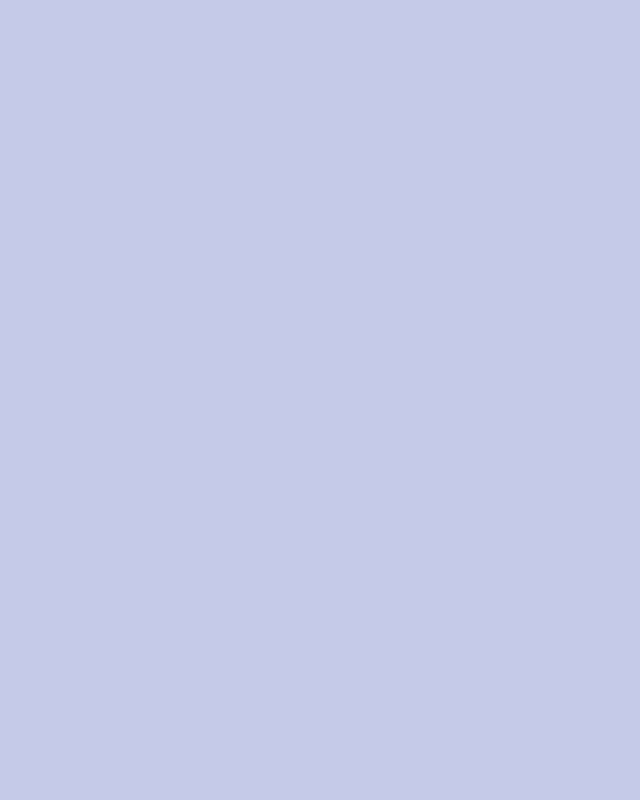
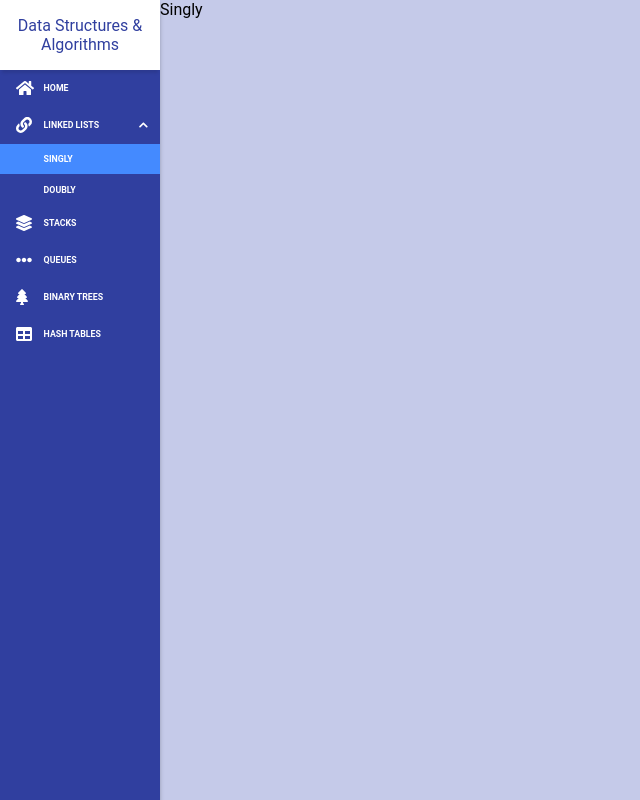
Before and after one commit to einnor/data-structures-and-algorithms, a React app: page /linked-lists/singly in a window 1280 px wide. Shown: the whole page, without its empty margins (0-640 px from the left). Built offline with nearby package versions, Linux system fonts and the light colour scheme.

Commit message:
Fixed bug in menu item logic

```diff
--- a/src/components/Menu/menuList.ts
+++ b/src/components/Menu/menuList.ts
@@ -17,7 +17,7 @@ const menuList: IMenuItem[] = [
     icon: faLink,
     children: [
       {
-        text: 'Single',
+        text: 'Singly',
         path: '/linked-lists/singly',
       },
       {
--- a/src/components/Menu/style.scss
+++ b/src/components/Menu/style.scss
@@ -1,6 +1,5 @@
 .menu-wrapper {
   display: grid;
   grid-auto-rows: min-content;
-  grid-row-gap: 0.5rem;
   width: 100%;
 }
--- a/src/components/MenuItem/index.tsx
+++ b/src/components/MenuItem/index.tsx
@@ -15,14 +15,15 @@ const MenuItem = ({ item, history }: Props & RouteComponentProps) => {
 
   const [isOpen, setIsOpen] = useState(history.location.pathname.startsWith(item.path));
 
-  const isActive = (path: string): boolean => history.location.pathname.startsWith(path);
+  const isActive = (path: string): boolean => history.location.pathname === path;
 
   const handleItemClick = (item: IMenuItem): void => {
     if (Array.isArray(item.children)) {
       setIsOpen(!isOpen);
-    } else {
-      history.push(item.path);
+      return;
     }
+
+    history.push(item.path);
   };
 
   return (
@@ -59,11 +60,11 @@ const MenuItem = ({ item, history }: Props & RouteComponentProps) => {
         isOpen && item.children ? item.children.map((child) => (
           <div
             key={child.text.replace(' ', '')}
-            className={`menu-item ${isActive(item.path) ? 'menu-item--active' : ''} menu-item--is-child`}
-            onClick={() => handleItemClick(item)}
+            className={`menu-item ${isActive(child.path) ? 'menu-item--active' : ''} menu-item--is-child`}
+            onClick={() => history.push(child.path)}
           >
             <div className="menu-item__left">
-              <span className="menu-item__left__text">{item.text}</span>
+              <span className="menu-item__left__text">{child.text}</span>
             </div>
             <span className="nested" />
           </div>
--- a/src/components/MenuItem/style.scss
+++ b/src/components/MenuItem/style.scss
@@ -9,6 +9,8 @@
   color: inherit;
   padding-left: 1rem;
   padding-right: 0.79rem;
+  padding-top: 0.2rem;
+  padding-bottom: 0.2rem;
 
   &--is-child {
     padding-left: 2.1rem;
--- a/src/containers/App/index.tsx
+++ b/src/containers/App/index.tsx
@@ -2,6 +2,7 @@ import React from 'react';
 import { Route } from 'react-router-dom';
 
 import Home from '../Home';
+import SinglyLinkedList from '../SinglyLinkedList';
 
 import '../../styles/base.scss';
 
@@ -9,7 +10,7 @@ const App = () => {
   return (
     <>
       <Route path="/" exact component={Home} />
-      {/* <Route path="/linked-lists" exact component={} /> */}
+      <Route path="/linked-lists/singly" exact component={SinglyLinkedList} />
     </>
   );
 };
--- /dev/null
+++ b/src/containers/SinglyLinkedList/index.tsx
@@ -0,0 +1,15 @@
+import React from 'react';
+
+import { AppLayout } from '../../components';
+
+const SinglyLinkedList = () => {
+  return (
+    <AppLayout>
+      <div>
+        Singly
+      </div>
+    </AppLayout>
+  )
+};
+
+export default SinglyLinkedList;
```
